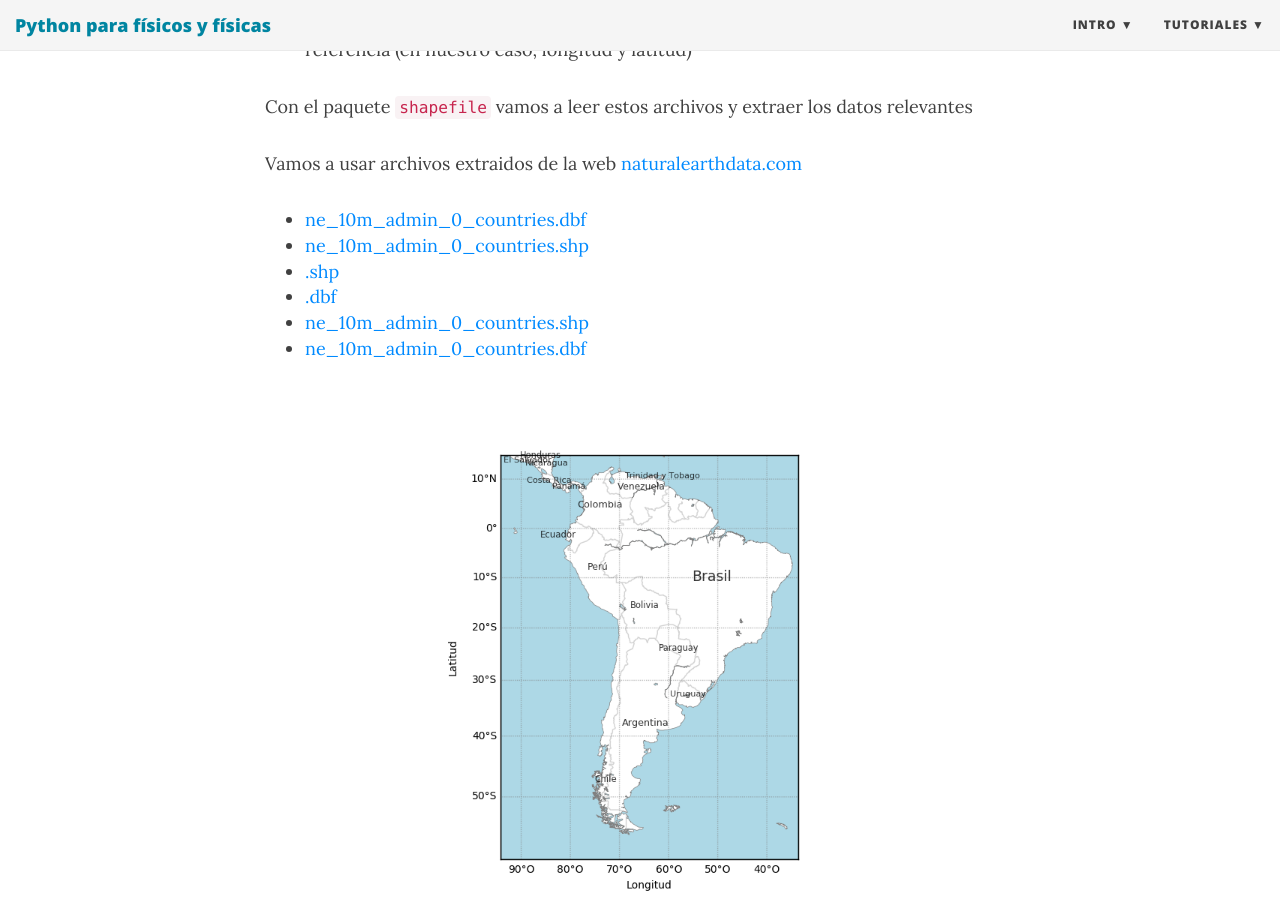
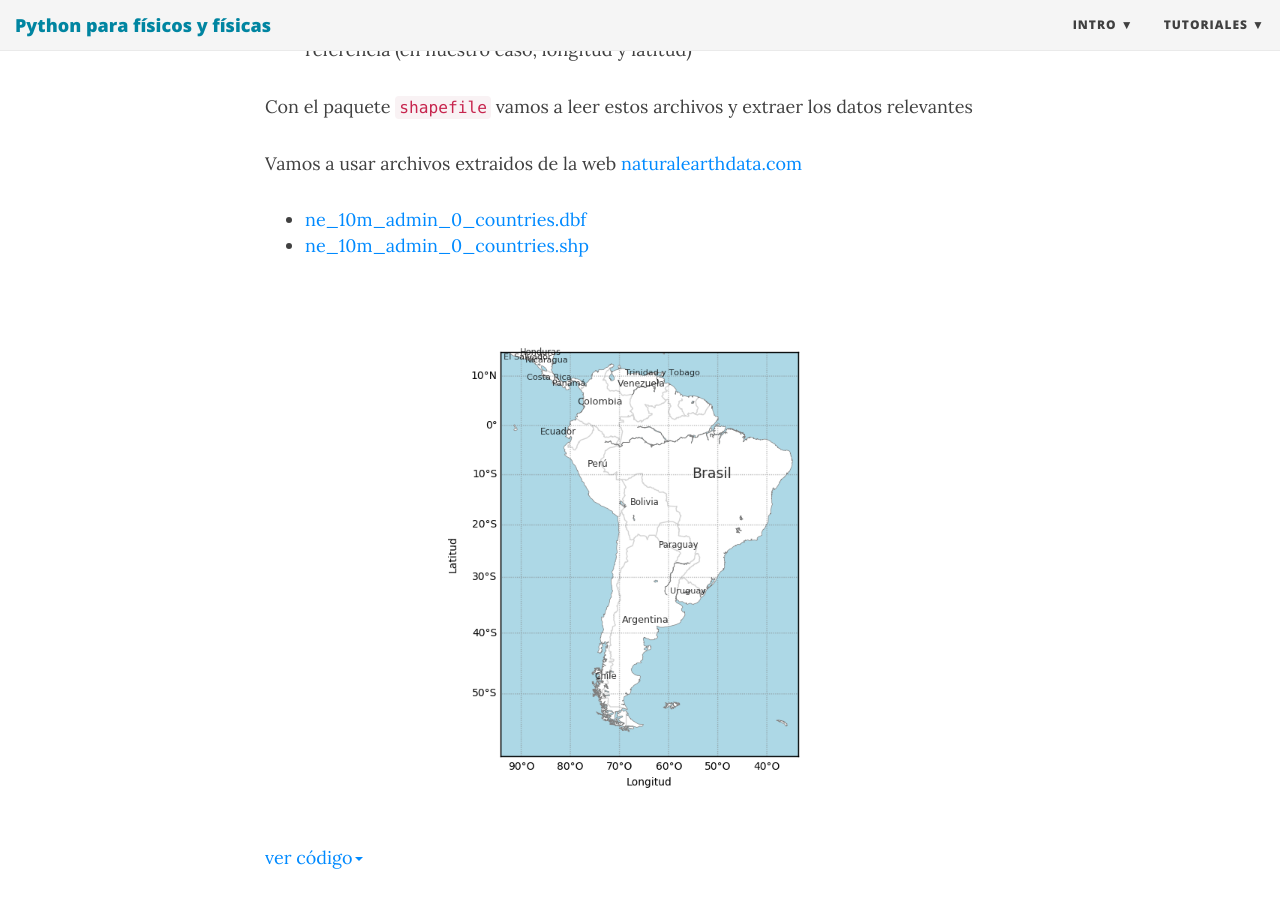
Before and after one commit to marceluda/python-para-fisicos, a Jekyll site: the page built from tuto/repositorio/mapas.md, in a window 1280 px wide and 900 px high, scrolled down 3189 px. Built offline with Jekyll 4.4.1, drawn with Linux system fonts in a browser that asks for light colours; nearby versions of some CDN libraries.

Commit message:
ACTUALIZACION AUTOMATICA 2020-03-23T14:49:24.713593

```diff
--- a/tuto/repositorio/mapas.md
+++ b/tuto/repositorio/mapas.md
@@ -280,10 +280,6 @@ Con el paquete `shapefile` vamos a leer estos archivos y extraer los datos relev
 Vamos a usar archivos extraidos de la web [naturalearthdata.com](http://www.naturalearthdata.com/downloads/)
   * [ne_10m_admin_0_countries.dbf](ne_10m_admin_0_countries.dbf)
   * [ne_10m_admin_0_countries.shp](ne_10m_admin_0_countries.shp)
-  * [.shp](.shp)
-  * [.dbf](.dbf)
-  * [ne_10m_admin_0_countries.shp](ne_10m_admin_0_countries.shp)
-  * [ne_10m_admin_0_countries.dbf](ne_10m_admin_0_countries.dbf)
 
 ![grafico](extra_graficos_003.png "extra_graficos_003.png")
 
```
Also changed, not shown: 1 other file.
